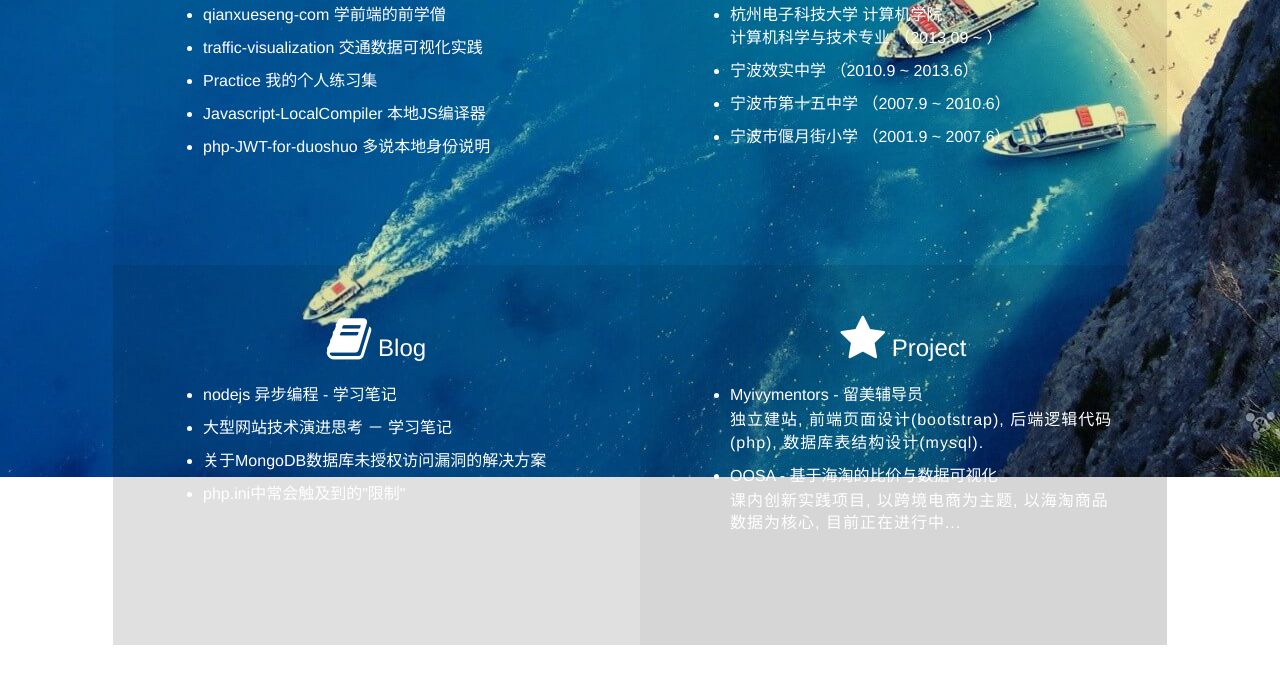
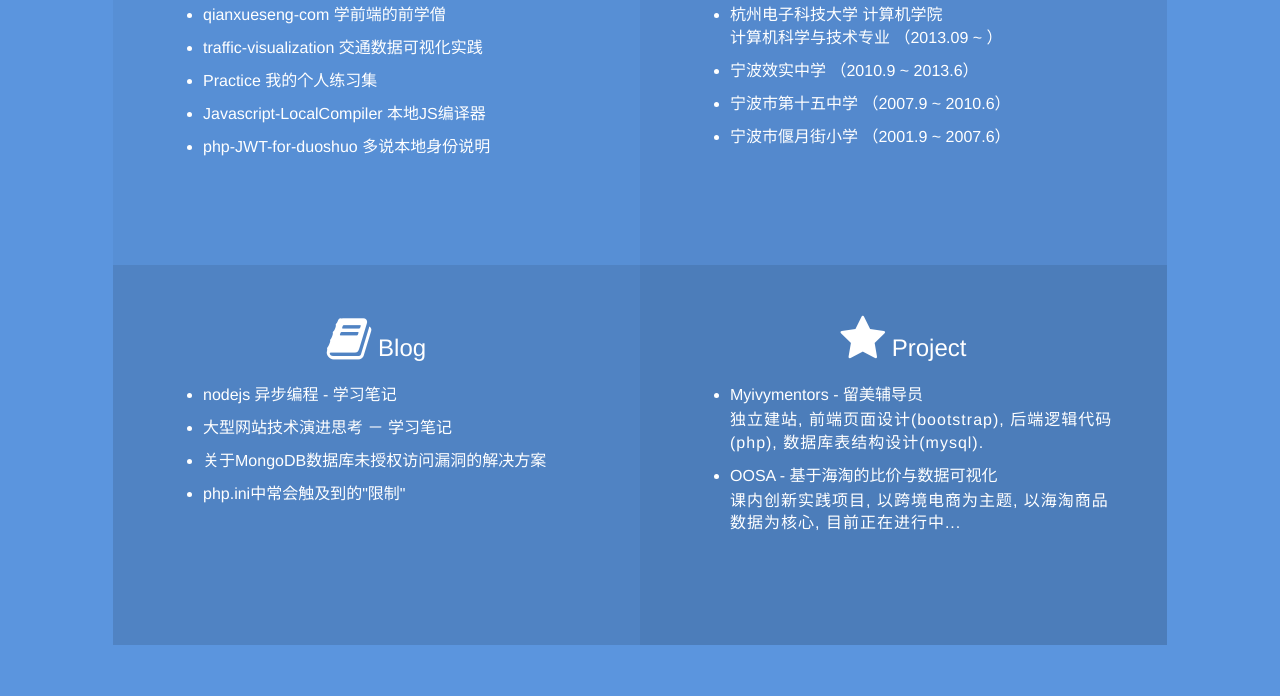
Before and after one commit to BlackGanglion/BlackGanglion.github.io, a website built with webpack: page index.html in a window 1280 px wide. Shown: the part 423-1119 px from the top of the page. Built offline with nearby package versions, Linux system fonts and the light colour scheme.

Commit message:
compress picture
compress picture

```diff
--- a/styles/css/_main.scss
+++ b/styles/css/_main.scss
@@ -43,7 +43,7 @@ body{
 
 $transitionTime: 0.2s;
 .purple-section{
-  //background-color: #5B95DE;
+  background-color: #5B95DE;
   color: #fff;
   padding: 4% 10%;
 }
@@ -122,11 +122,3 @@ li p{
 	  background-color: #5B95DE;
 	}
 }
-
-@media (min-width: 768px) {
-	body{
-		background-image: url(../../assets/images/background.jpg);
-		background-repeat: no-repeat;
-		background-attachment: fixed;
-	}
-}
```
Also changed, not shown: assets/images/background.jpg (deleted), assets/images/fly.jpg, assets/images/me.jpg, dist/bundle-css.css.
